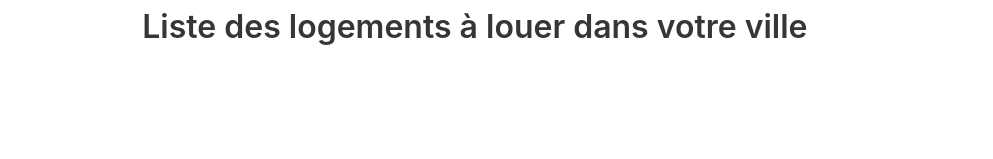
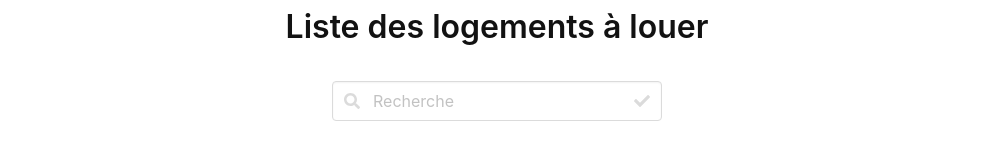
Before and after one commit to juplmn777/bulma-estate-agency, a plain HTML site: page index.html in a window 1280 px wide. Shown: the part 43-202 px from the top of the page, without its empty margins (143-1136 px from the left). Drawn offline with nearby package versions, Linux system fonts and the light colour scheme.

Commit message:
search bar : done

```diff
--- a/index.html
+++ b/index.html
@@ -47,9 +47,31 @@
           <div class="columns is-multiline is-centered">
             <div class="column is-three-quarters">
               <!--Title-->
-              <h2 class="title has-text-balck-bis is-3">
-                Liste des logements à louer dans votre ville
+              <h2 class="title has-text-black-bis is-3 has-text-centered">
+                Liste des logements à louer
               </h2>
+              <!-- Search bar-->
+              <div class="column is-12 is-centered">
+                <div class="columns is-mobile is-centered">
+                  <div class="column is-narrow is-7-mobile">
+                    <div class="field">
+                      <div class="control has-icons-left has-icons-right">
+                        <input
+                          type="text"
+                          class="input"
+                          placeholder="Recherche"
+                        />
+                        <span class="icon is-small is-left">
+                          <i class="fas fa-search"></i>
+                        </span>
+                        <span class="icon is-small is-right">
+                          <i class="fas fa-check"></i>
+                        </span>
+                      </div>
+                    </div>
+                  </div>
+                </div>
+              </div>
             </div>
           </div>
         </div>
```
